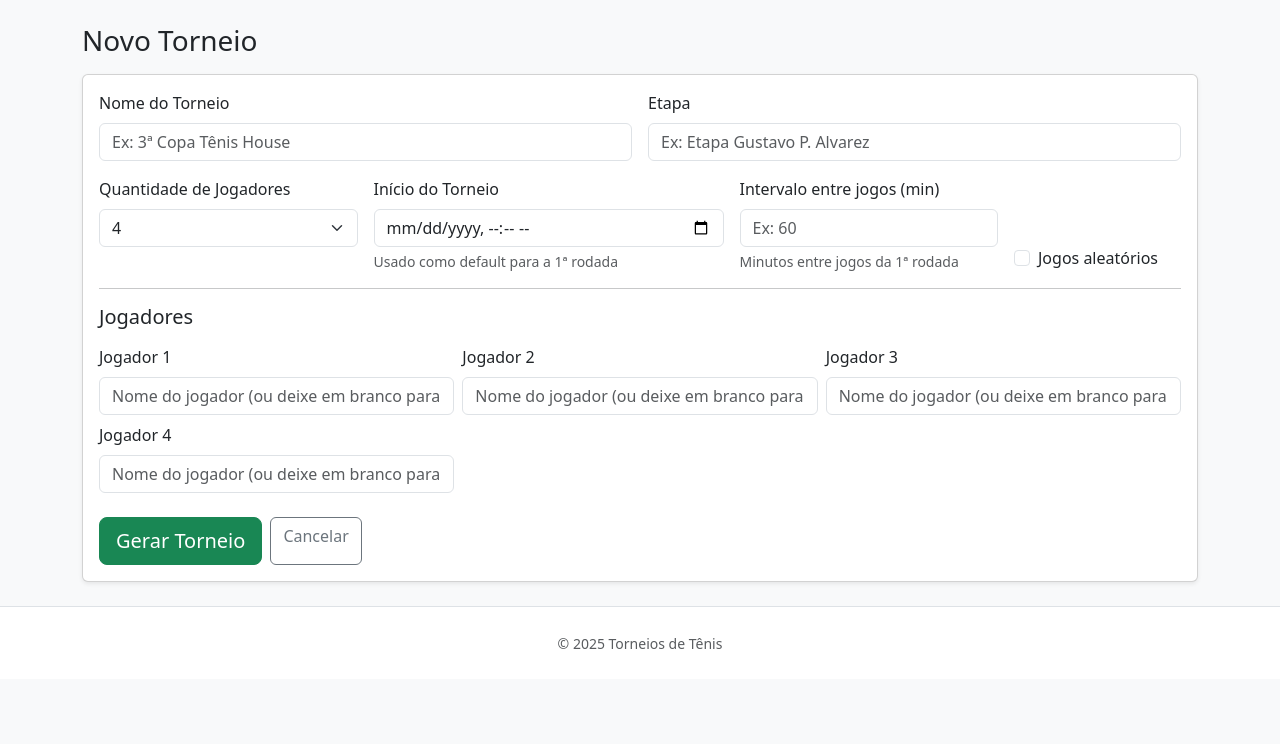
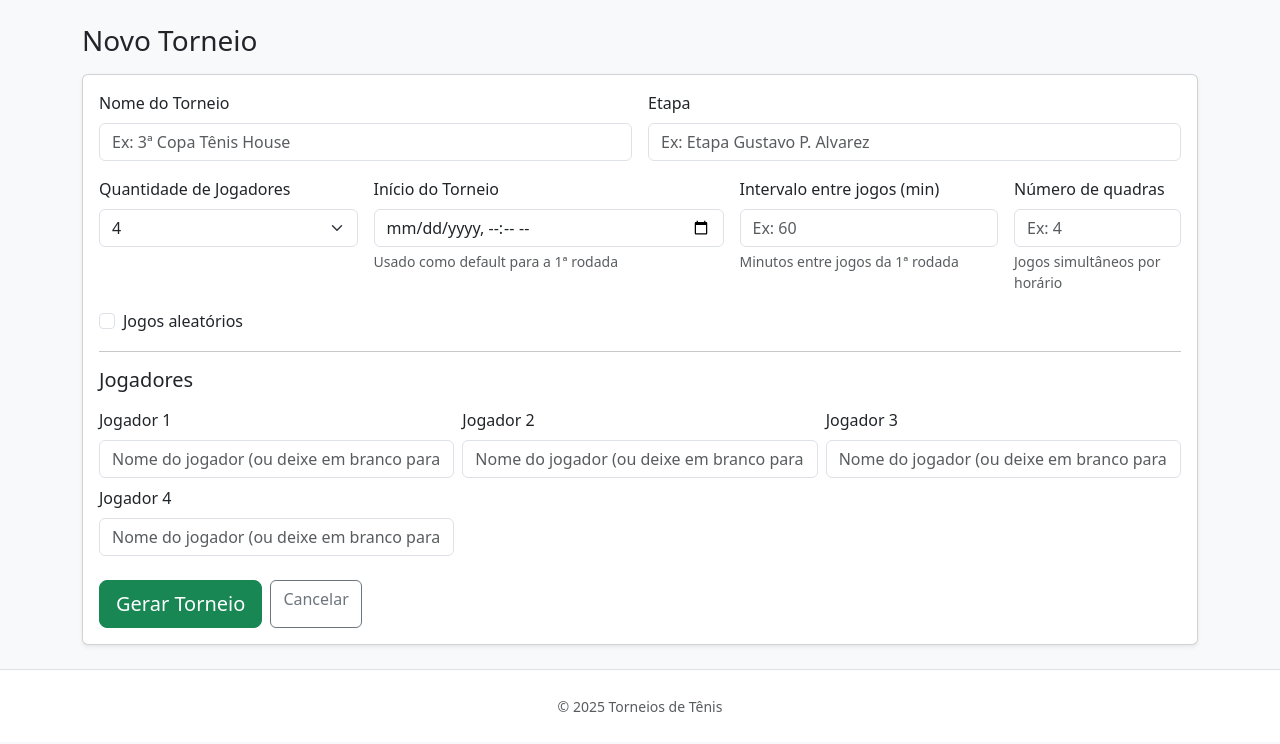
Before and after one commit to lucaslabre/match_organizer, a Flask app: page /new_tournament in a window 1280 px wide. Shown: the part 56-800 px from the top of the page. Run offline with Flask 3, Linux system fonts and the light colour scheme; the visitor is signed in with stand-in values (Sample User, id 1); some libraries are stand-ins or nearby versions.

Commit message:
Inclusão de campo de quantidade de quadras e preenchimento automático dos horários da primeira rodada

```diff
--- a/app.py
+++ b/app.py
@@ -91,31 +91,32 @@ def create_app():
             stage = form.stage.data.strip()
             size = int(form.size.data)
 
-            # Coletar jogadores a partir de inputs HTML (não WTForms)
+            # Jogadores vindos dos inputs HTML
             input_players = []
             for i in range(size):
                 raw = request.form.get(f'player_{i+1}', '').strip()
                 if raw:
                     input_players.append(raw)
-
-            # Completar com BYE
             while len(input_players) < size:
                 input_players.append('BYE')
 
-            # NOVO: ler início e intervalo
+            # Leitura dos novos campos
             start_dt = None
             if form.start_datetime.data:
                 try:
-                    # datetime-local envia "YYYY-MM-DDTHH:MM"
                     start_dt = datetime.fromisoformat(form.start_datetime.data)
                 except Exception:
                     start_dt = None
 
-            interval_minutes = form.interval_minutes.data if form.interval_minutes.data is not None else None
-            if interval_minutes is not None and interval_minutes < 0:
+            interval_minutes = form.interval_minutes.data if form.interval_minutes.data is not None else 0
+            if interval_minutes is None or interval_minutes < 0:
                 interval_minutes = 0
 
-            # Criar o torneio
+            num_courts = form.num_courts.data if form.num_courts.data is not None else 1
+            if num_courts is None or num_courts < 1:
+                num_courts = 1
+
+            # Criar torneio
             t = Tournament(
                 user_id=current_user.id,
                 name=name,
@@ -134,22 +135,25 @@ def create_app():
                 player_objs.append(player)
             db.session.flush()
 
-            # Gerar chaveamento
+            # Gerar chave
             generate_bracket_with_byes(db, t, player_objs, randomize=form.randomize.data)
 
-            # NOVO: definir horários da primeira rodada
+            # NOVO: agendar 1ª rodada em paralelo por quadra
             if start_dt:
-                # obter 1ª rodada (round_number = 1) ordenada
                 first_round_matches = Match.query.filter_by(tournament_id=t.id, round_number=1)\
                                                 .order_by(Match.position_in_round.asc()).all()
-                current_time = start_dt
+                # Distribuição em blocos: a cada 'num_courts' jogos, avança o horário
+                # Ex.: 4 quadras => jogos 0..3 às 09:00; 4..7 às 10:00; etc.
                 for idx, m in enumerate(first_round_matches):
-                    # Definir date_time do match
-                    m.date_time = current_time
+                    block = idx // num_courts              # qual "slot" (0, 1, 2, ...)
+                    slot_time = start_dt + timedelta(minutes=block * interval_minutes)
+                    m.date_time = slot_time
+
+                    # Se quiser salvar a quadra (requer coluna 'court' em Match):
+                    # court_number = (idx % num_courts) + 1
+                    # m.court = court_number
+
                     db.session.add(m)
-                    # Avançar o relógio
-                    if interval_minutes and interval_minutes > 0:
-                        current_time = current_time + timedelta(minutes=interval_minutes)
 
             db.session.commit()
             flash('Torneio criado com sucesso!', 'success')
--- a/forms.py
+++ b/forms.py
@@ -18,8 +18,9 @@ class NewTournamentForm(FlaskForm):
     name = StringField('Nome do Torneio', validators=[DataRequired(), Length(max=200)])
     stage = StringField('Etapa', validators=[Optional(), Length(max=200)])
     size = SelectField('Quantidade de Jogadores', choices=[('4', '4'), ('8', '8'), ('16', '16')], validators=[DataRequired()])
-    start_datetime = StringField('Início do Torneio (data e hora)', validators=[Optional()])  # receberá ISO de datetime-local
+    start_datetime = StringField('Início do Torneio (data e hora)', validators=[Optional()])
     interval_minutes = IntegerField('Intervalo entre jogos (min)', validators=[Optional(), NumberRange(min=0, max=1440)])
+    num_courts = IntegerField('Número de quadras', validators=[Optional(), NumberRange(min=1, max=64)])  # NOVO
     randomize = BooleanField('Gerar jogos aleatoriamente?')
     submit = SubmitField('Gerar Torneio')
 
--- a/templates/new_tournament.html
+++ b/templates/new_tournament.html
@@ -32,7 +32,13 @@
                 <div class="form-text">Minutos entre jogos da 1ª rodada</div>
             </div>
 
-            <div class="col-md-2 d-flex align-items-end">
+            <div class="col-md-2">
+                {{ form.num_courts.label(class="form-label") }}
+                {{ form.num_courts(class="form-control", placeholder="Ex: 4") }}
+                <div class="form-text">Jogos simultâneos por horário</div>
+            </div>
+
+            <div class="col-md-3 d-flex align-items-end">
                 <div class="form-check">
                 {{ form.randomize(class="form-check-input", id="randomizeCheck") }}
                 <label for="randomizeCheck" class="form-check-label">Jogos aleatórios</label>
```
